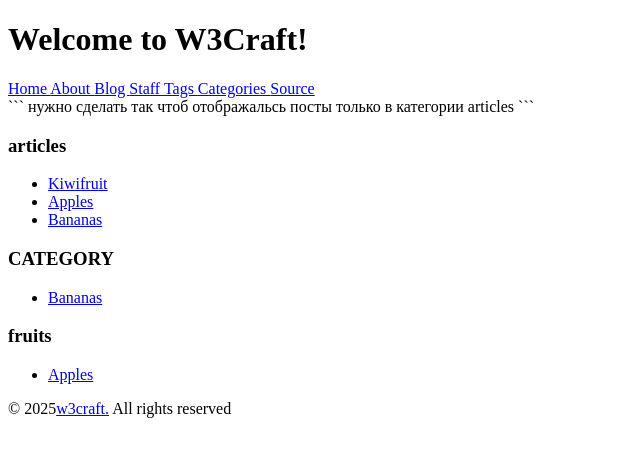
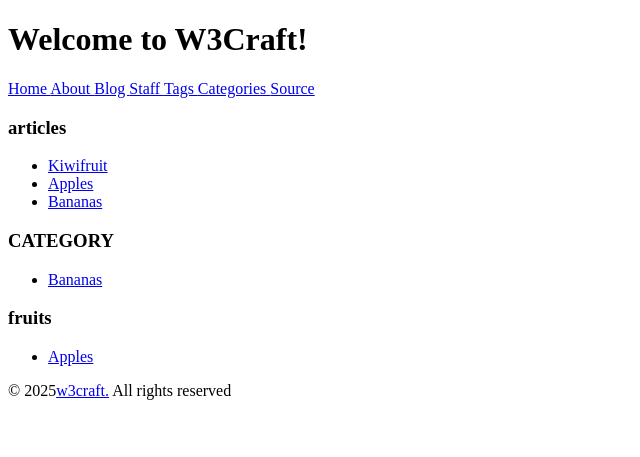
Before and after one commit to w3craft/www, a Jekyll site: the page built from articles/index.html, in a window 1280 px wide. Shown: the top 457 px of the page, without its empty margins (0-640 px from the left). Built offline with Jekyll 4.4.1, drawn with Linux system fonts in a browser that asks for light colours.

Commit message:
Update index.html

````diff
--- a/articles/index.html
+++ b/articles/index.html
@@ -1,9 +1,8 @@
 ---
 title: Articles
 ---
-```
-нужно сделать так чтоб отображальсь посты только в категории articles
-```
+
+<!-- нужно сделать так чтоб отображальсь посты только в категории articles -->
 
 {% for category in site.categories %}
   <h3>{{ category[0] }}</h3>
````
